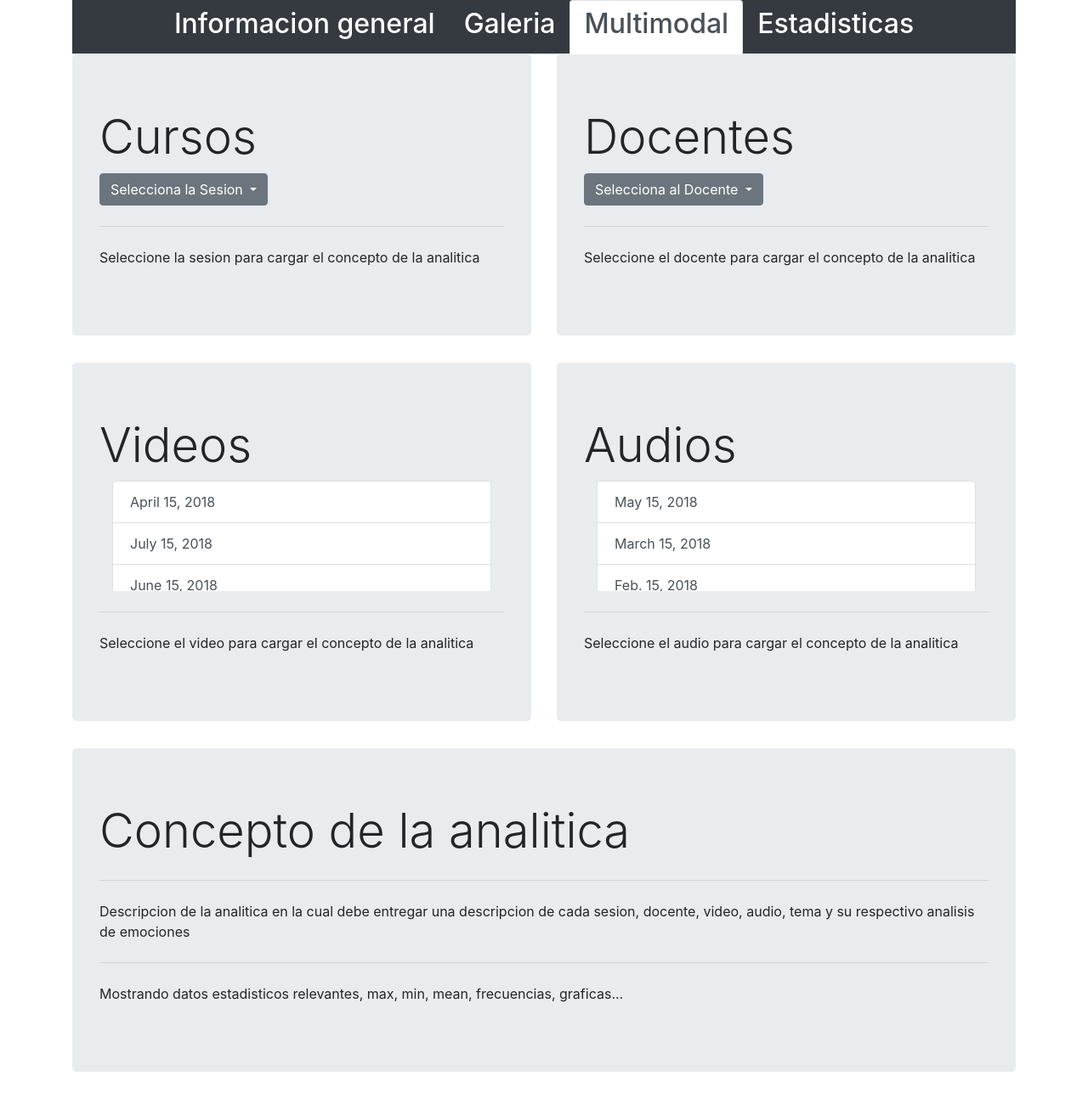
After one commit to jalcara1/EmotionRecognition, a Django app: page /workClass/multimodal/ in a window 1280 px wide. The commit adds this page. Shown: the whole page at 85% size. Run offline with Django 3.2, Linux system fonts and the light colour scheme; some libraries are stand-ins or nearby versions.

Commit message:
update view Galeria

```diff
--- a/EmotionRecognition/workClass/models.py
+++ b/EmotionRecognition/workClass/models.py
@@ -81,6 +81,7 @@ class Video(models.Model):
     formato = models.CharField(choices=FORMATO_CHOICES, default='MP4', max_length=6)
     curso = models.ForeignKey(Curso, on_delete=models.CASCADE)
     ruta = models.FileField()
+    fecha = models.DateField()
 
 class Audio(models.Model):
     duracion = models.FloatField()
@@ -88,6 +89,7 @@ class Audio(models.Model):
     formato = models.CharField(choices=FORMATO_CHOICES, default='MP3', max_length=6)
     curso = models.ForeignKey(Curso, on_delete=models.CASCADE)
     ruta = models.FileField()
+    fecha = models.DateField()
 
 class Emocion(models.Model):
     video = models.ForeignKey(Video, on_delete=models.CASCADE)
--- a/EmotionRecognition/workClass/templates/workClass/base.html
+++ b/EmotionRecognition/workClass/templates/workClass/base.html
@@ -10,7 +10,7 @@
     <div class="container">
         <ul id="menuPrincipal" class="nav nav-tabs justify-content-center bg-dark ">
           <li class="nav-item">
-            <a  href="{% url 'workClass:index' %}"
+            <a  href="{% url 'workClass:index' 0 %}"
                 class="nav-link {% block arg_class1 %}text-white{% endblock %}">
                 <h2>Informacion general</h2></a>
           </li>
@@ -20,9 +20,9 @@
                 <h2>Galeria</h2></a>
           </li>
           <li class="nav-item">
-            <a href="{% url 'workClass:concepto' %}"
+            <a href="{% url 'workClass:multimodal' %}"
                class="nav-link {% block arg_class3 %}text-white{% endblock %}" >
-                <h2>Concepto</h2></a>
+                <h2>Multimodal</h2></a>
           </li>
           <li class="nav-item">
             <a href="{% url 'workClass:estadisticas' %}"
@@ -39,7 +39,7 @@
 
     {% block index %}{% endblock %}
     {% block galeria %}{% endblock %}
-    {% block concepto %}{% endblock %}
+    {% block multimodal %}{% endblock %}
     {% block estadisticas %}{% endblock %}
 
 </body>
--- /dev/null
+++ b/EmotionRecognition/workClass/templates/workClass/multimodal.html
@@ -0,0 +1,110 @@
+{% extends 'workClass/base.html' %}
+{% load static %}
+<!DOCTYPE html>
+<html lang="en">
+<body>
+    {% block arg_class3 %}active text-black{% endblock %}
+    {% block multimodal %}
+           <div class="container">
+            <div class="row">
+                <div class="col-sm">
+                    <div class="jumbotron">
+                        <h1 class="display-4">Cursos</h1>
+                        <div class="btn-group">
+                            <button type="button" class="btn btn-secondary dropdown-toggle" data-toggle="dropdown" aria-haspopup="true" aria-expanded="false">
+                            Selecciona la Sesion
+                            </button>
+                            <div class="dropdown-menu">
+
+                                 <div class="container" style="height: 180px;overflow-y: scroll;">
+                                {% for sesion in todos_cursos %}
+                                    <div class="dropdown-divider"></div>
+                                    <a class="dropdown-item" href="{% url 'workClass:multimodal' %}">{{sesion.fecha}}</a>
+                                {% endfor %}
+                            </div>
+                            </div>
+                        </div>
+                        <hr class="my-4">
+                        <p>Seleccione la sesion para cargar el concepto de la analitica</p>
+                    </div>
+                </div>
+                <div class="col-sm">
+                    <div class="jumbotron">
+                        <h1 class="display-4">Docentes</h1>
+                        <div class="btn-group">
+                            <button type="button" class="btn btn-secondary dropdown-toggle" data-toggle="dropdown" aria-haspopup="true" aria-expanded="false">
+                            Selecciona al Docente
+                            </button>
+                            <div class="dropdown-menu">
+                                <div class="container" style="height: 180px;overflow-y: scroll;">
+                                {% for docente in todos_docentes %}
+                                    <div class="dropdown-divider"></div>
+                                    <a class="dropdown-item" href="{% url 'workClass:multimodal' %}">{{docente.nombre}}</a>
+                                {% endfor %}
+                            </div>
+                            </div>
+                        </div>
+                        <hr class="my-4">
+                        <p>Seleccione el docente para cargar el concepto de la analitica</p>
+                    </div>
+                </div>
+            </div>
+            <div class="row">
+
+                 <div class="col-sm">
+                    <div class="jumbotron">
+                        <h1 class="display-4">Videos</h1>
+
+                            <div class="container" style="height: 130px;overflow-y: scroll;">
+                            <div class="list-group ">
+                                 {%for video in todos_videos%}
+                                    <button id="video_click" type="button" class="list-group-item list-group-item-action">{{video.fecha}}</button>
+                                {% endfor %}
+                            </div>
+                            </div>
+                         <hr class="my-4">
+                         <p>Seleccione el video para cargar el concepto de la analitica</p>
+                    </div>
+
+                </div>
+
+                  <div class="col-sm">
+                    <div class="jumbotron">
+                        <h1 class="display-4">Audios</h1>
+
+                            <div class="container" style="height: 130px;overflow-y: scroll;">
+                            <div class="list-group ">
+                                {%for audio in todos_audios%}
+                                    <button id="video_click" type="button" class="list-group-item list-group-item-action">{{audio.fecha}}</button>
+                                {% endfor %}
+                            </div>
+                            </div>
+                          <hr class="my-4">
+                          <p>Seleccione el audio para cargar el concepto de la analitica</p>
+                    </div>
+                </div>
+            </div>
+
+            <div class="jumbotron">
+            <h1 class="display-4">Concepto de la analitica</h1>
+            <hr class="my-4">
+            <p>Descripcion de la analitica en la cual debe entregar una
+            descripcion de cada sesion, docente, video, audio, tema y su
+            respectivo analisis de emociones</p>
+            <hr class="my-4">
+            <p>Mostrando datos estadisticos relevantes, max, min, mean, frecuencias, graficas...</p>
+
+        </div>
+        </div>
+    {% endblock %}
+</body>
+</html>
+
+<script type="text/javascript">
+    $(document).ready(function(){
+        $('#video_click').click(function(){
+            $('#video_click').removeClass("active");
+            $(this).addClass("active");
+        });
+    });
+</script>
--- a/EmotionRecognition/workClass/urls.py
+++ b/EmotionRecognition/workClass/urls.py
@@ -3,20 +3,18 @@ from . import views
 
 app_name = 'workClass'
 urlpatterns = [
-        path('', views.index, name='index'),
+        path('<borrarconsulta>', views.index, name='index'),
         path('<sede>/index_sede/', views.index_sede, name='index_sede'),
         path('<idioma>/index_idioma/', views.index_idioma, name='index_idioma'),
         path('<docente_nombre>/index_docente/', views.index_docente, name='index_docente'),
         path('<nivel>/index_nivel/', views.index_nivel, name='index_nivel'),
         path('<int:fecha_id>/index_fecha/', views.index_fecha, name='index_fecha'),
 
-
         path('galeria/', views.galeria, name='galeria'),
         path('<int:video_id>/galeria_video/', views.galeria_video, name='galeria_video'),
         path('<int:audio_id>/galeria_audio/', views.galeria_audio, name='galeria_audio'),
-        path('<int:curso_id>/galeria_curso/', views.galeria_curso, name='galeria_curso'),
-        path('<int:docente_id>/galeria_docente/', views.galeria_docente, name='galeria_docente'),
-        path('concepto/', views.concepto, name='concepto'),
+
+        path('multimodal/', views.multimodal, name='multimodal'),
         path('estadisticas/', views.estadisticas, name='estadisticas'),
         path('<int:audio_id>/estadisticas_audio/', views.estadisticas_audio, name='estadisticas_audio'),
         path('<int:video_id>/estadisticas_video/', views.estadisticas_video, name='estadisticas_video')
--- a/EmotionRecognition/workClass/views.py
+++ b/EmotionRecognition/workClass/views.py
@@ -27,19 +27,22 @@ contexto_index = {'todos_sedes_unicos': todos_sedes_unicos,
                   'todos_niveles_unicos': todos_niveles_unicos,
                   'todos_fechas_unicos': todos_fechas_unicos}
 
-
-def index(request):
-    contexto_index.pop('sede', None)
-    contexto_index.pop('idioma', None)
-    contexto_index.pop('docente_nombre', None)
-    contexto_index.pop('nivel', None)
-    contexto_index.pop('curso', None)
-    contexto_index.pop('estudiantes', None)
-    contexto_index.pop('temas', None)
-    contexto_index.pop('videos', None)
-    contexto_index.pop('audios', None)
-    contexto_index.pop('docente', None)
-
+def index(request, borrarconsulta):
+    if borrarconsulta:
+        contexto_index.pop('sede', None)
+        contexto_index.pop('idioma', None)
+        contexto_index.pop('docente_nombre', None)
+        contexto_index.pop('nivel', None)
+        contexto_index.pop('curso', None)
+        contexto_index.pop('estudiantes', None)
+        contexto_index.pop('temas', None)
+        contexto_index.pop('videos', None)
+        contexto_index.pop('audios', None)
+        contexto_index.pop('docente', None)
+        contexto_index.pop('videos', None)
+        contexto_index.pop('audios', None)
+        contexto_index.pop('reprod_video', None)
+        contexto_index.pop('reprod_audio', None)
     return render(request, 'workClass/index.html', contexto_index)
 
 def index_sede(request, sede):
@@ -70,82 +73,41 @@ def index_fecha(request, fecha_id):
     audios = Audio.objects.filter(curso=fecha_id)
     contexto_index['audios'] = audios
     docente = Docente.objects.filter(nombre=contexto_index.get("docente_nombre", None)).distinct()
-    contexto_index['docente'] = docente[0]
+    try:
+        contexto_index['docente'] = docente[0]
+    except:
+        print("No ha seleccionado ningun docente")
     return render(request, 'workClass/index.html', contexto_index)
-
-
 
 
 def galeria(request):
     try:
-        curso = Curso.objects.all()[0]
-        docente = Docente.objects.all()[0]
+        curso_id = contexto_index.get("curso", None).id
+        videos = Video.objects.filter(curso=curso_id)
+        contexto_index['videos']=videos
+        audios = Audio.objects.filter(curso=curso_id)
+        contexto_index['audios']=audios
     except:
-        curso = None
-        docente = None
-    temas = Tema.objects.filter(curso=curso)
-    return render(request, 'workClass/galeria.html', {'todos_videos': todos_videos,
-                                                      'reprod_video': reprod_video,
-                                                      'todos_audios': todos_audios,
-                                                      'reprod_audio': reprod_audio,
-                                                      'todos_cursos': todos_cursos,
-                                                      'todos_docentes': todos_docentes,
-                                                      'docente': docente,
-                                                      'curso': curso,
-                                                      'temas': temas})
+        print("No ha seleccionado ningun curso")
+        contexto_index['videos'] = None
+        contexto_index['audios'] = None
+    return render(request, 'workClass/galeria.html', contexto_index)
+
 def galeria_video(request, video_id):
     reprod_video = Video.objects.get(pk=video_id)
-    curso = Curso.objects.all()[0]
-    docente = Docente.objects.all()[0]
-    return render(request, 'workClass/galeria.html', {'todos_videos': todos_videos,
-                                                      'reprod_video': reprod_video,
-                                                      'todos_audios': todos_audios,
-                                                      'reprod_audio': reprod_audio,
-                                                      'todos_cursos': todos_cursos,
-                                                      'todos_docentes': todos_docentes,
-                                                      'docente': docente,
-                                                      'curso': curso})
+    print(reprod_video, " ------------->>>>>>>")
+    contexto_index['reprod_video']=reprod_video
+    return render(request, 'workClass/galeria.html', contexto_index)
+
 def galeria_audio(request, audio_id):
-    reprod_audio = Audio.objects.get(pk=audio_id)
-    curso = Curso.objects.all()[0]
-    docente = Docente.objects.all()[0]
-    return render(request, 'workClass/galeria.html', {'todos_videos': todos_videos,
-                                                      'reprod_video': reprod_video,
-                                                      'todos_audios': todos_audios,
-                                                      'reprod_audio': reprod_audio,
-                                                      'todos_cursos': todos_cursos,
-                                                      'todos_docentes': todos_docentes,
-                                                      'docente': docente,
-                                                      'curso': curso})
+    reprod_audio= Audio.objects.get(pk=audio_id)
+    contexto_index['reprod_audio'] = reprod_audio
+    return render(request, 'workClass/galeria.html', contexto_index)
 
-def galeria_curso(request, curso_id):
-    curso = Curso.objects.get(pk=curso_id)
-    docente = Docente.objects.all()[0]
-    temas = Tema.objects.filter(curso=curso)
-    return render(request, 'workClass/galeria.html', {'todos_videos': todos_videos,
-                                                      'reprod_video': reprod_video,
-                                                      'todos_audios': todos_audios,
-                                                      'reprod_audio': reprod_audio,
-                                                      'todos_cursos': todos_cursos,
-                                                      'todos_docentes': todos_docentes,
-                                                      'docente': docente,
-                                                      'curso': curso,
-                                                      'temas': temas})
 
-def galeria_docente(request, docente_id):
-    docente = Docente.objects.get(pk=docente_id)
-    curso = Curso.objects.all()[0]
-    return render(request, 'workClass/galeria.html', {'todos_videos': todos_videos,
-                                                      'reprod_video': reprod_video,
-                                                      'todos_audios': todos_audios,
-                                                      'reprod_audio': reprod_audio,
-                                                      'todos_cursos': todos_cursos,
-                                                      'todos_docentes': todos_docentes,
-                                                      'docente': docente,
-                                                      'curso': curso})
 
-def concepto(request):
-    return render(request, 'workClass/concepto.html', {'todos_videos': todos_videos,
+def multimodal(request):
+    return render(request, 'workClass/multimodal.html', {'todos_videos': todos_videos,
                                                        'todos_audios': todos_audios,
                                                        'todos_cursos': todos_cursos,
                                                        'todos_docentes': todos_docentes})
```
Also changed, not shown: EmotionRecognition/workClass/templates/workClass/borrar_consulta.html (added, +22 -0 lines), EmotionRecognition/workClass/templates/workClass/galeria.html (+36 -13 lines), EmotionRecognition/workClass/templates/workClass/index.html (+5 -11 lines), EmotionRecognition_schema.sql (+10 -8 lines), EmotionRecognition/workClass/migrations/0002_auto_20180415_2024.py (added).
